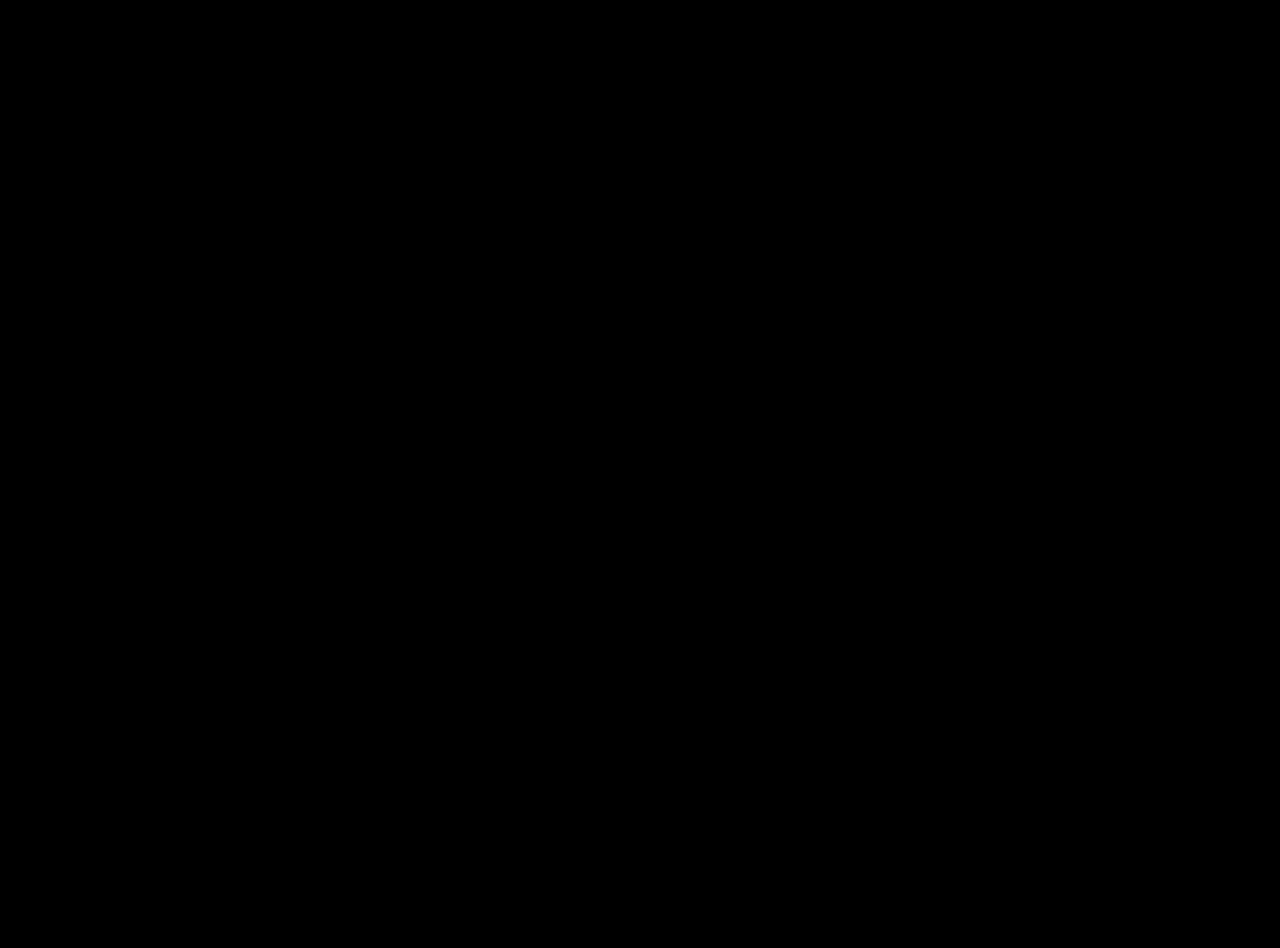
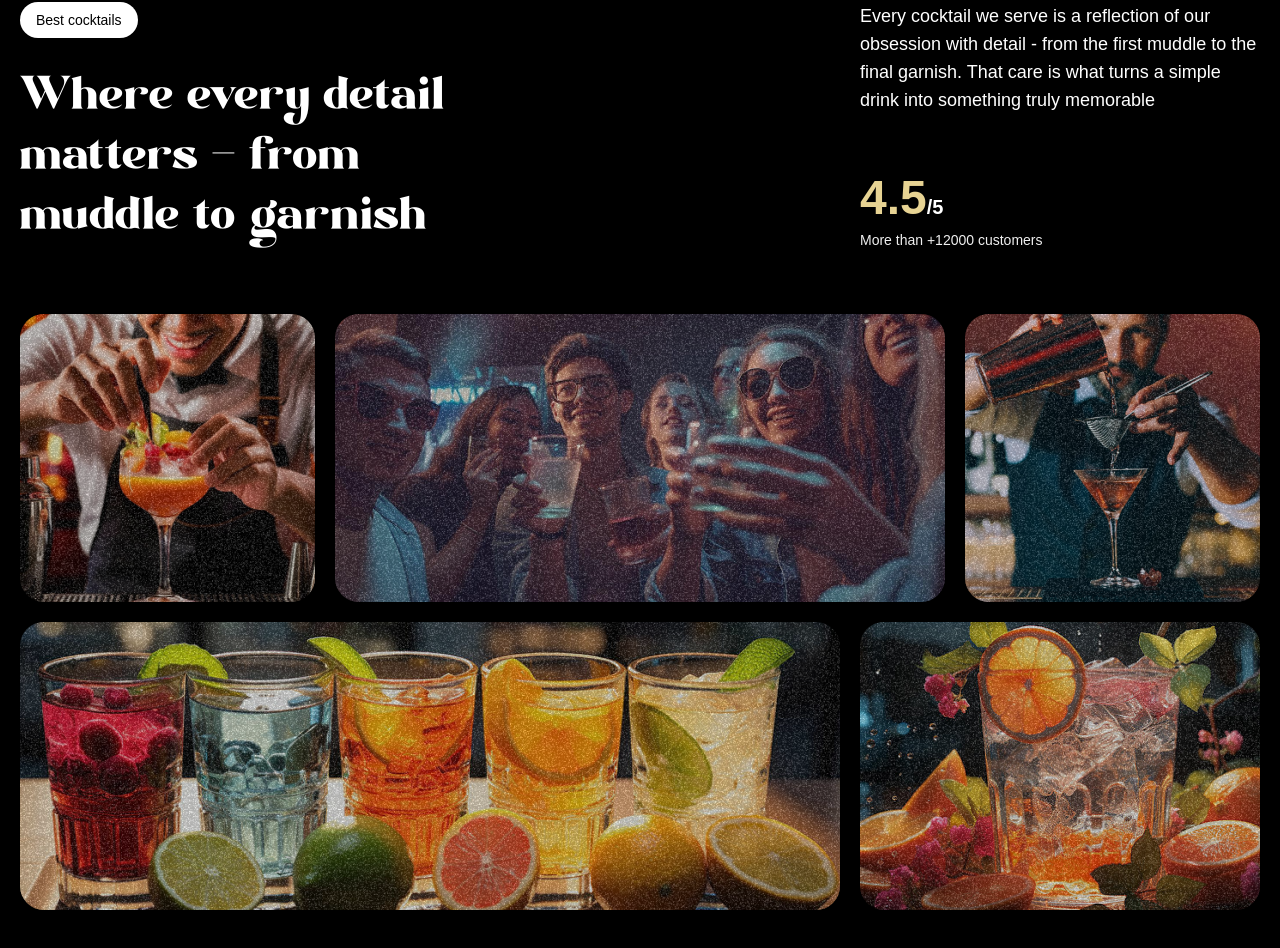
Before and after one commit to Filiqpo/gsap_cocktails_landing, a Vue app: page / in a window 1280 px wide. Shown: the part 1710-2658 px from the top of the page. Before the commit the page ends 1600 px from the top, so only its background shows below. Built offline with nearby package versions, Linux system fonts and the light colour scheme; a web font is replaced by a local one.

Commit message:
Implement About Section

```diff
--- a/src/App.vue
+++ b/src/App.vue
@@ -1,10 +1,10 @@
 <script setup>
-import { ref, onMounted } from "vue";
 import gsap from "gsap";
 import { ScrollTrigger, SplitText } from "gsap/all";
 import Navbar from "./components/Navbar.vue";
 import Hero from "./components/Hero.vue";
 import Cocktails from "./components/Cocktails.vue";
+import About from "./components/About.vue";
 
 gsap.registerPlugin(ScrollTrigger, SplitText);
 </script>
@@ -14,6 +14,7 @@
     <Navbar />
     <Hero />
     <Cocktails />
+    <About />
   </main>
 </template>
 
--- /dev/null
+++ b/src/components/About.vue
@@ -0,0 +1,90 @@
+<script setup>
+import { onMounted } from "vue";
+import gsap from "gsap";
+import { SplitText, ScrollTrigger } from "gsap/all";
+
+gsap.registerPlugin(SplitText, ScrollTrigger);
+
+onMounted(() => {
+  const titleSplit = SplitText.create("#about h2", {
+    type: "words",
+  });
+
+  const scrollTimeline = gsap.timeline({
+    ScrollTrigger: {
+      trigger: "#about",
+      start: "top center",
+    },
+  });
+
+  scrollTimeline.from(titleSplit.words, {
+    opacity: 0,
+    duration: 1,
+    yPercent: 100,
+    ease: "expo.out",
+    stagger: 0.02,
+  });
+  scrollTimeline.from(".top-grid div, .bottom-grid div", {
+    opacity: 0,
+    duration: 1,
+    ease: "power1.inOut",
+    stagger: 0.04,
+  });
+});
+</script>
+
+<template>
+  <div id="about">
+    <div class="mb-16 md:px-0 px-5">
+      <div class="content">
+        <div class="md:col-span-8">
+          <p class="badge">Best cocktails</p>
+          <h2>
+            Where every detail matters <span class="text-white">-</span> from
+            muddle to garnish
+          </h2>
+        </div>
+
+        <div class="sub-content">
+          <p>
+            Every cocktail we serve is a reflection of our obsession with detail
+            - from the first muddle to the final garnish. That care is what
+            turns a simple drink into something truly memorable
+          </p>
+          <div>
+            <p class="md-text-3xl text-xl font-bold"><span>4.5</span>/5</p>
+            <p class="text-sm text-white-100">More than +12000 customers</p>
+          </div>
+        </div>
+      </div>
+    </div>
+
+    <div class="top-grid">
+      <div class="md:col-span-3">
+        <div class="noisy" />
+        <img src="/images/abt1.png" alt="grid-img-1" />
+      </div>
+      <div class="md:col-span-6">
+        <div class="noisy" />
+        <img src="/images/abt2.png" alt="grid-img-2" />
+      </div>
+      <div class="md:col-span-3">
+        <div class="noisy" />
+        <img src="/images/abt5.png" alt="grid-img-5" />
+      </div>
+    </div>
+
+    <div class="bottom-grid">
+      <div class="md:col-span-8">
+        <div class="noisy" />
+        <img src="/images/abt3.png" alt="grid-img-3" />
+      </div>
+      <div class="md:col-span-4">
+        <div class="noisy" />
+        <img src="/images/abt4.png" alt="grid-img-4" />
+      </div>
+    </div>
+  </div>
+</template>
+
+<style scoped></style>
```
